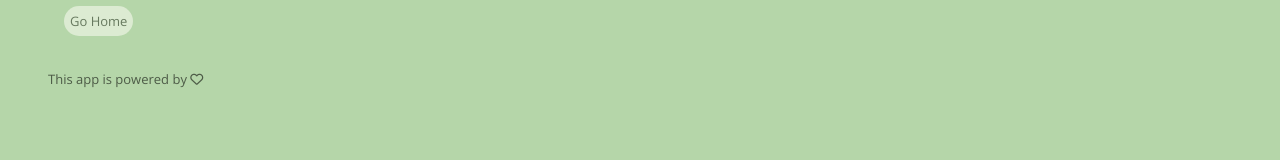
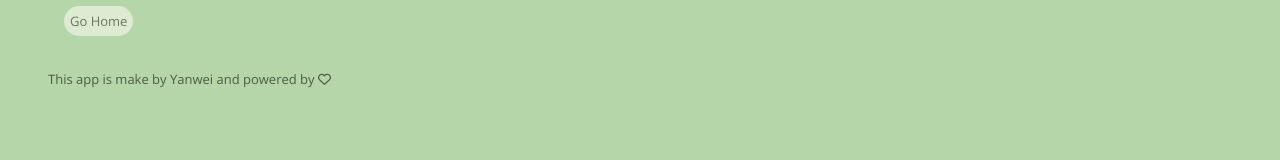
Before and after one commit to blacknstones/ReacTrack, a React (Create React App) app: page /about in a window 1280 px wide. Shown: the part 132-292 px from the top of the page. Built offline with nearby package versions, Linux system fonts and the light colour scheme; no server answers.

Commit message:
Refactored project structure

```diff
--- a/src/App.js
+++ b/src/App.js
@@ -2,25 +2,20 @@
 import React, { useState, useEffect } from 'react';
 import { BrowserRouter as Router, Switch, Route } from "react-router-dom";
 
-// Data
-import information from './fakeDB.json';
+// Data for testing
+//import information from './fakeDB.json';
 
 // Components
-import HomePage from './components/HomepPage';
-import ParcelsPage from './components/ParcelsPage';
-import DetailPage from './components/DetailPage';
-import AboutPage from './components/AboutPage';
+import HomePage from './components/templates/HomepPage';
+import ParcelsPage from './components/templates/ParcelsPage';
+import DetailPage from './components/templates/DetailPage';
+import AboutPage from './components/templates/AboutPage';
 
-// Other imports
+// Styling
 import './css/style.css';
-
 
 export default function App() {
 
-  {/* Note: The following fetch functionality has been tested. */ }
-  {/* In order to not accidentally break the sever, the data to be used is saved in a local file. */ }
-
-  {/*
     const endpoint = "https://my.api.mockaroo.com/orders.json?key=e49e6840";
     const [status, setStatus] = useState(0);
     const [information, setInformation] = useState([]);
@@ -40,10 +35,9 @@ export default function App() {
     useEffect(() => {
         getData();
     }, []);
-  */}
 
-  // delete this line of code after final stage of testing
-  const status = 1;
+  // Add this line for testing with FakeDB
+  //const status = 1;
 
   return (
     <Router>
--- a/src/components/NavBar.jsx
+++ b/src/components/molecules/NavBar.jsx
@@ -1,9 +1,9 @@
+// React core
 import React, { useState } from 'react';
 import { Link } from 'react-router-dom';
 
 export default function NavBar() {
     const [click, setClick] = useState(false);
-    const [dropDown, setDropDown] = useState(false);
 
     const handleClick = () => setClick(!click);
 
--- a/src/components/ParcelCard.jsx
+++ b/src/components/molecules/ParcelCard.jsx
@@ -1,7 +1,9 @@
+// React core
 import React from 'react';
 import { Link } from 'react-router-dom';
 
 export default function ParcelCard({ data }) {
+    // Destruct data
     const {
         status,
         eta,
--- a/src/components/ParcelDetail.jsx
+++ b/src/components/molecules/ParcelDetail.jsx
@@ -1,6 +1,8 @@
+// React core
 import React from 'react';
 
 export default function ParcelDetail({ matchedItem }) {
+    // Destruct data
     const {
         status,
         eta,
--- a/src/components/SearchBar.jsx
+++ b/src/components/molecules/SearchBar.jsx
@@ -1,10 +1,9 @@
+// React core
 import React, { useState } from 'react';
 import { Link } from 'react-router-dom';
 
 export default function SearchBar() {
     const [query, setQuery] = useState("");
-
-
 
     return (
         <div className="search-bar">
--- a/src/components/Header.jsx
+++ b/src/components/organisms/Header.jsx
@@ -1,11 +1,11 @@
+// React core
 import React from 'react';
 import { Link } from 'react-router-dom';
 
-import NavBar from './NavBar';
-
+// Components
+import NavBar from '../molecules/NavBar';
 
 export default function Header() {
-
 
     return (
         <header className="header">
--- a/src/components/AboutPage.jsx
+++ b/src/components/templates/AboutPage.jsx
@@ -1,6 +1,9 @@
+// React core
 import React from 'react';
 import { Link } from 'react-router-dom';
-import Header from './Header';
+
+// Components
+import Header from '../organisms/Header';
 
 export default function AboutPage() {
     return (
@@ -11,12 +14,9 @@ export default function AboutPage() {
                      <Link className="button link" to={"/"}>Go Home</Link>
                 </div>
                <div className="about-content">
-                   <p>This app is powered by <i class="far fa-heart"></i></p>
+                   <p>This app is make by Yanwei and powered by <i class="far fa-heart"></i></p>
                </div>
-
             </div>
-
-
         </div>
 
     );
--- a/src/components/HomepPage.jsx
+++ b/src/components/templates/HomepPage.jsx
@@ -3,8 +3,8 @@ import React from 'react';
 import { Link } from 'react-router-dom';
 
 // Components
-import Header from "../components/Header";
-import SearchBar from './SearchBar';
+import Header from "../organisms/Header";
+import SearchBar from '../molecules/SearchBar';
 
 
 export default function HomePage() {
```
Also changed, not shown: src/components/organisms/Filters.jsx (renamed from src/components/Filters.jsx, +5 -3 lines), src/components/templates/DetailPage.jsx (renamed from src/components/DetailPage.jsx, +8 -6 lines), src/components/templates/ParcelsPage.jsx (renamed from src/components/ParcelsPage.jsx, +5 -6 lines).
